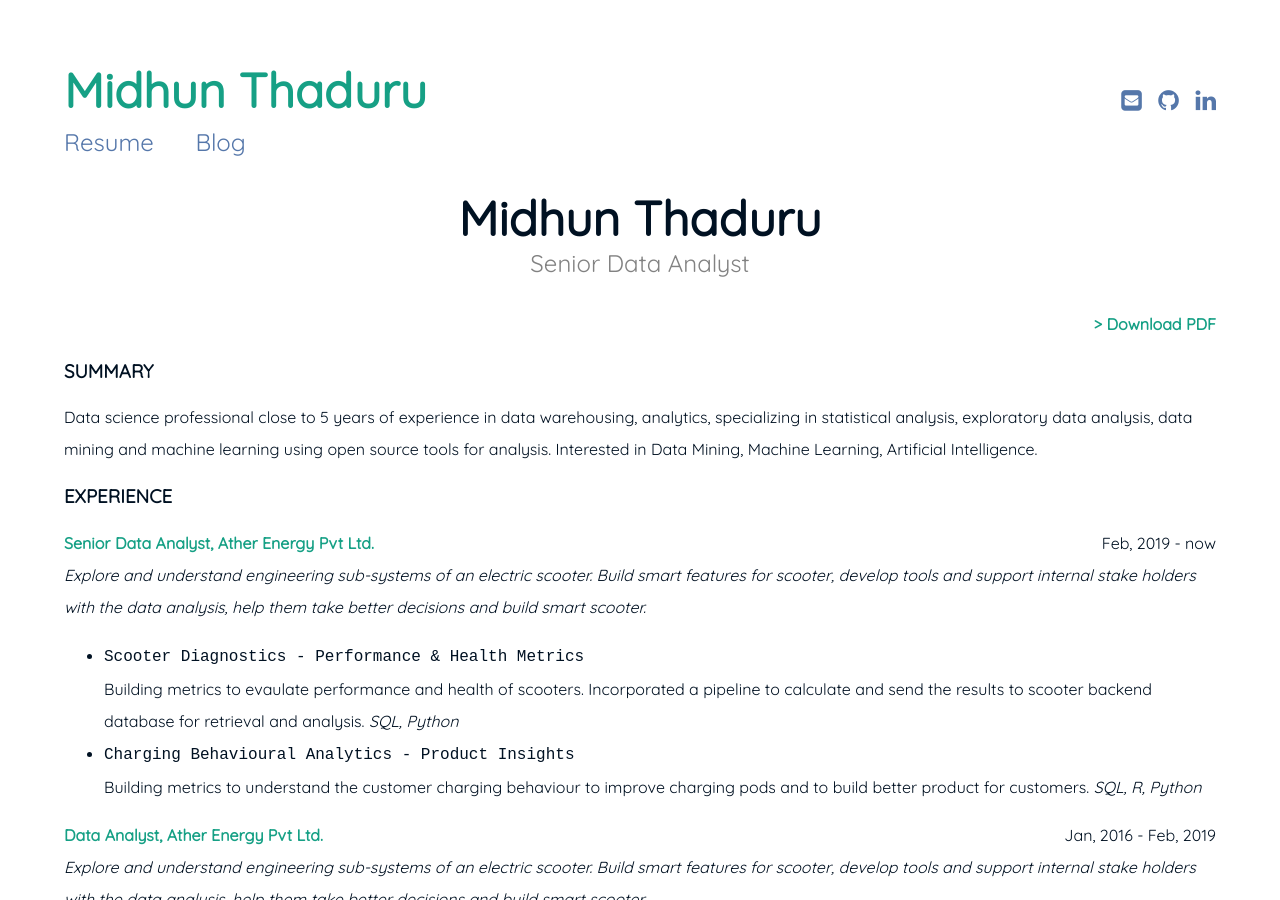
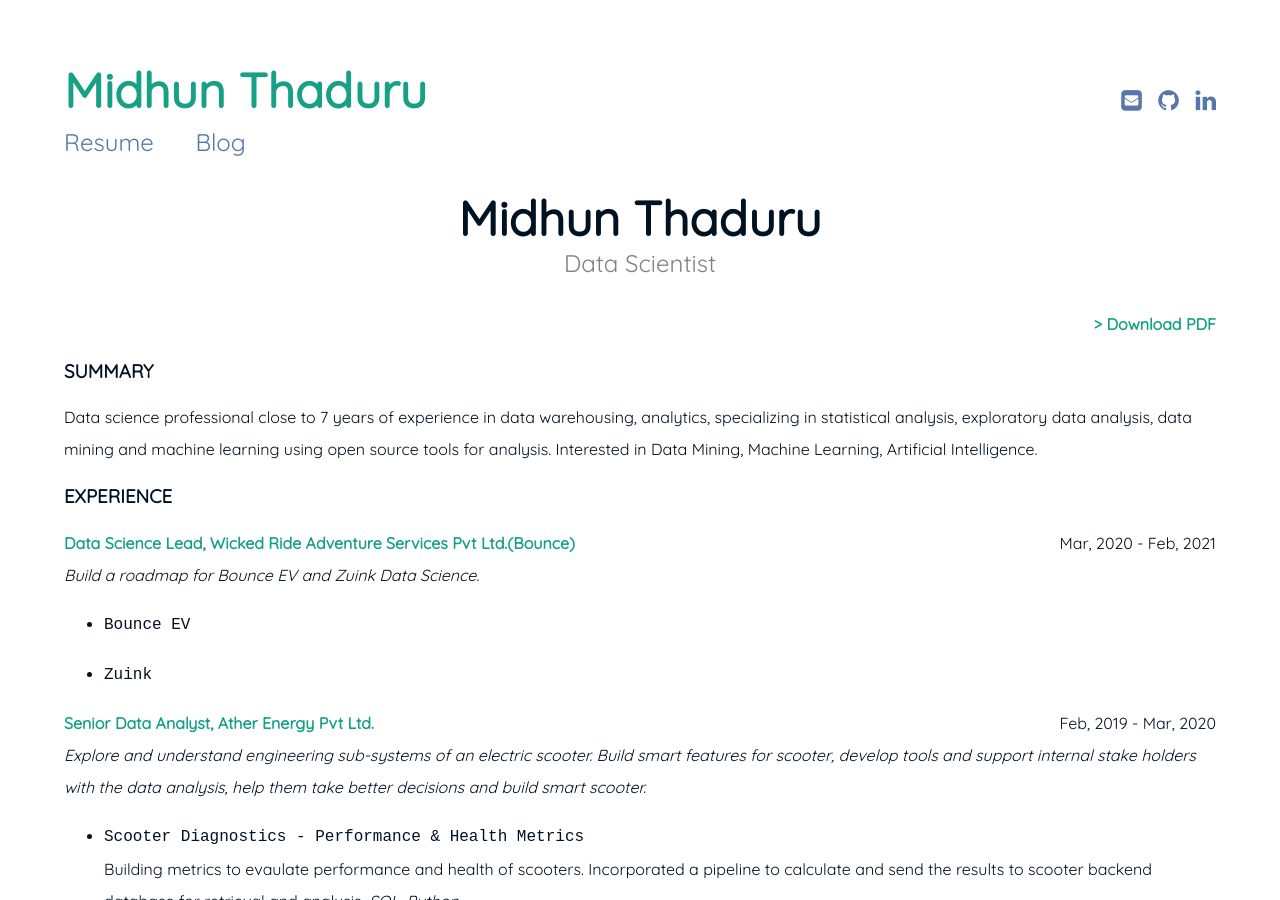
Before and after one commit to midhunt/midhunt.github.io, a Jekyll site: the page built from resume.md, in a window 1280 px wide and 900 px high. Built offline with Jekyll 4.4.1, drawn with Linux system fonts in a browser that asks for light colours.

Commit message:
Updating Resume

````diff
--- a/resume.md
+++ b/resume.md
@@ -1,18 +1,23 @@
 ---
 layout: page
 title: Midhun Thaduru
-subtitle: Senior Data Analyst
+subtitle: Data Scientist
 ---
 
 <span style="float: right; "><a href="{{ '/assets/resume.pdf' | prepend: site.baseurl }}"><strong>> Download PDF</strong></a> </span>
 <br>
 
 ### SUMMARY
-Data science professional close to 5 years of experience in data warehousing, analytics, specializing in statistical analysis, exploratory data analysis, data mining and machine learning using open source tools for analysis. Interested in Data Mining, Machine Learning, Artificial Intelligence.
+Data science professional close to 7 years of experience in data warehousing, analytics, specializing in statistical analysis, exploratory data analysis, data mining and machine learning using open source tools for analysis. Interested in Data Mining, Machine Learning, Artificial Intelligence.
 
 ### EXPERIENCE
+**Data Science Lead, Wicked Ride Adventure Services Pvt Ltd.(Bounce)** <span style="float: right; ">Mar, 2020 - Feb, 2021</span>
+_Build a roadmap for Bounce EV and Zuink Data Science._
+* ```Bounce EV```
 
-**Senior Data Analyst, Ather Energy Pvt Ltd.** <span style="float: right; ">Feb, 2019 - now</span>
+* ```Zuink```
+
+**Senior Data Analyst, Ather Energy Pvt Ltd.** <span style="float: right; ">Feb, 2019 - Mar, 2020</span>
 _Explore and understand engineering sub-systems of an electric scooter. Build smart features for scooter, develop tools and support internal stake holders with the data analysis, help them take better decisions and build smart scooter._
 * ```Scooter Diagnostics - Performance & Health Metrics```
 Building metrics to evaulate performance and health of scooters. Incorporated a pipeline to calculate and send the results to scooter backend database for retrieval and analysis. _SQL, Python_
````
